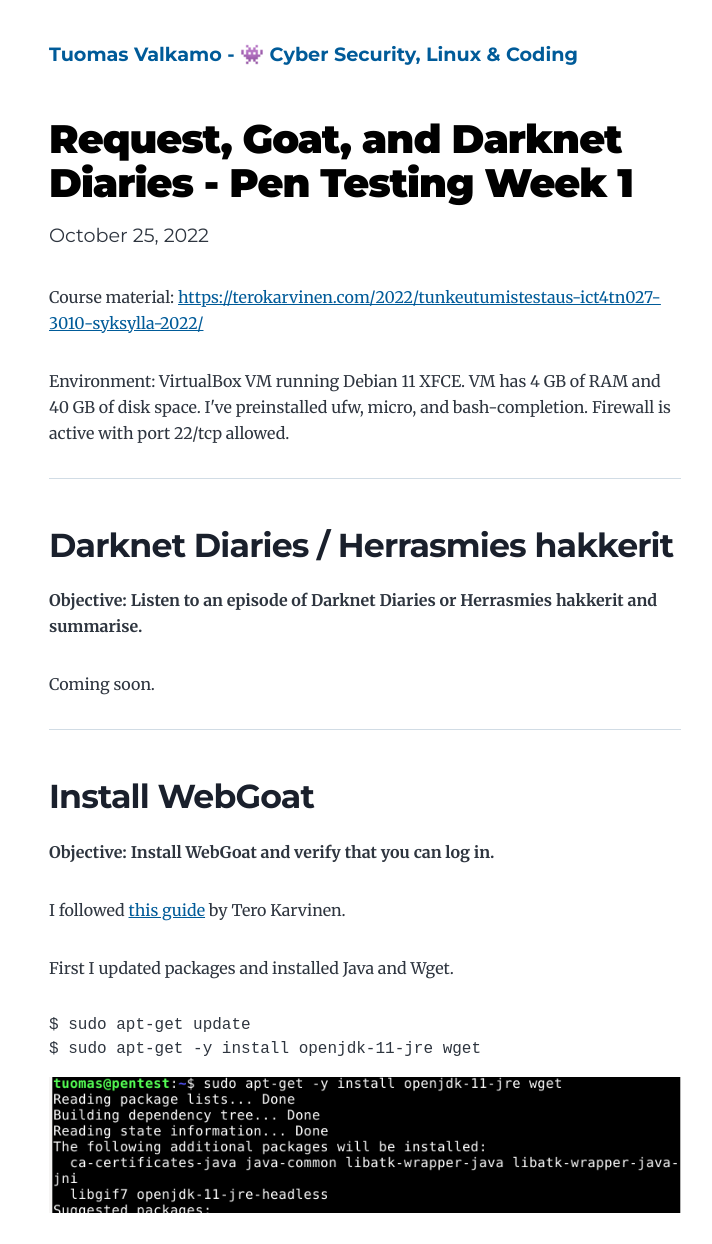
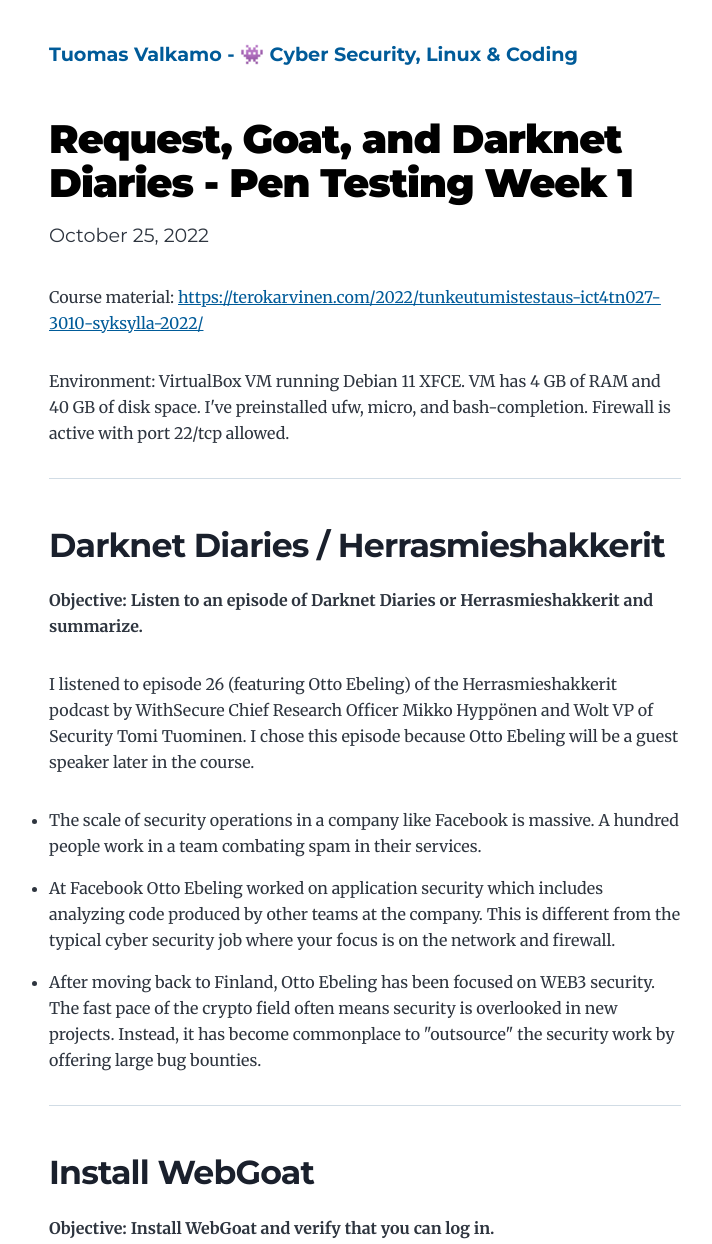
Before and after one commit to tuomasvalkamo/tuomasvalkamo-com, a Gatsby site: page /PenTestCourse/week-1/ in a window 1280 px wide. Shown: the top 1244 px of the page, without its empty margins (275-987 px from the left). Built offline with nearby package versions, Linux system fonts and the light colour scheme; Gatsby itself is replaced by a stand-in of ours; some packages are replaced by stand-ins of ours.

Commit message:
Add assignment 1 to Pent test week 1 post

```diff
--- a/content/blog/CMS-course/week-1/index.md
+++ b/content/blog/CMS-course/week-1/index.md
@@ -12,9 +12,9 @@
 
 ---
 
-## Read and summarise.
+## Read and summarize.
 
-**Objective: Read the provided material and summarise with a few points.**
+**Objective: Read the provided material and summarize with a few points.**
 
 Karvinen 2020: [Command Line Basics Revisited](http://terokarvinen.com/2020/command-line-basics-revisited/)
 
--- a/content/blog/PenTestCourse/week-1/index.md
+++ b/content/blog/PenTestCourse/week-1/index.md
@@ -10,11 +10,17 @@
 
 ---
 
-## Darknet Diaries / Herrasmies hakkerit
+## Darknet Diaries / Herrasmieshakkerit
 
-**Objective: Listen to an episode of Darknet Diaries or Herrasmies hakkerit and summarise.**
+**Objective: Listen to an episode of Darknet Diaries or Herrasmieshakkerit and summarize.**
 
-Coming soon.
+I listened to episode 26 (featuring Otto Ebeling) of the Herrasmieshakkerit podcast by WithSecure Chief Research Officer Mikko Hyppönen and Wolt VP of Security Tomi Tuominen. I chose this episode because Otto Ebeling will be a guest speaker later in the course.
+
+- The scale of security operations in a company like Facebook is massive. A hundred people work in a team combating spam in their services.
+
+- At Facebook Otto Ebeling worked on application security which includes analyzing code produced by other teams at the company. This is different from the typical cyber security job where your focus is on the network and firewall.
+
+- After moving back to Finland, Otto Ebeling has been focused on WEB3 security. The fast pace of the crypto field often means security is overlooked in new projects. Instead, it has become commonplace to "outsource" the security work by offering large bug bounties.
 
 ---
 
```
